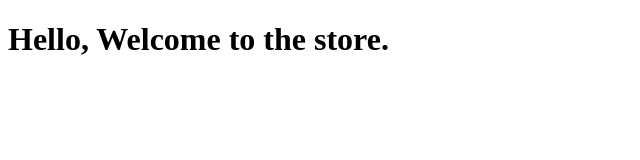
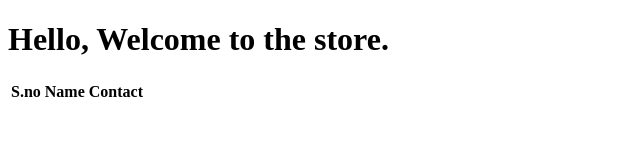
Before and after one commit to reegancorp/deploy-key-demo, a plain HTML site: page index.html in a window 1280 px wide. Shown: the whole page, without its empty margins (0-640 px from the left). Drawn offline with Linux system fonts and the light colour scheme.

Commit message:
header adde.

```diff
--- a/index.html
+++ b/index.html
@@ -8,5 +8,12 @@
 
     <body>
         <h1>Hello, Welcome to the store.</h1>
+        <table>
+            <tr>
+                <th>S.no</th>
+                <th>Name</th>
+                <th>Contact</th>
+            </tr>
+        </table>
     </body>
 </html>
```
